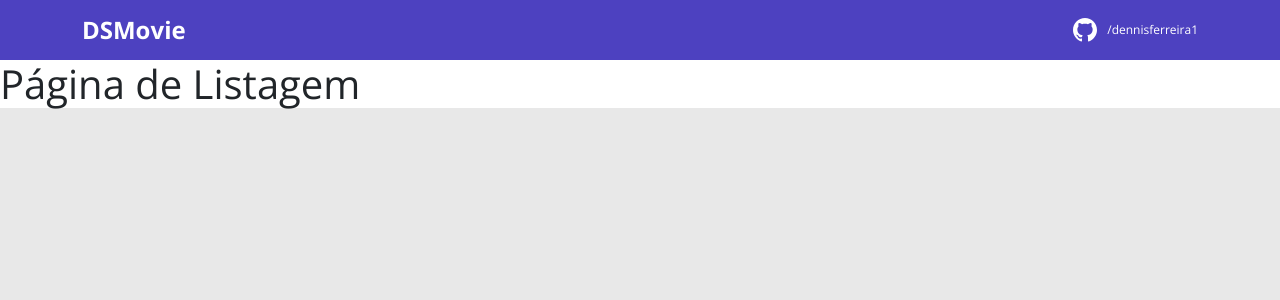
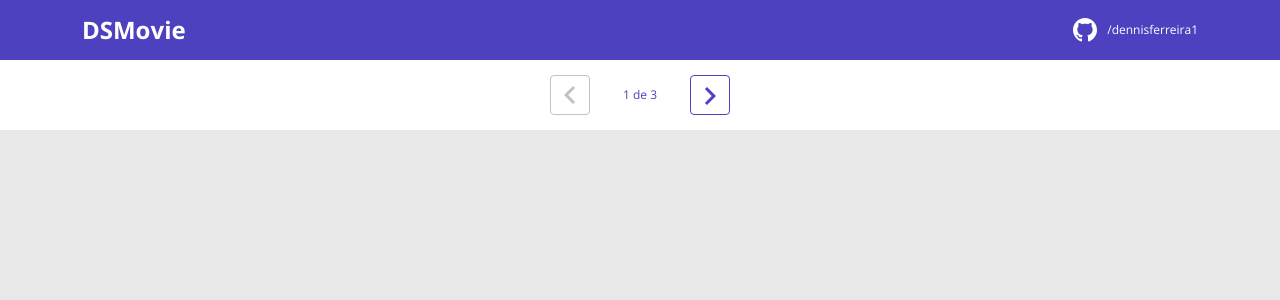
Before and after one commit to dennisferreira1/projeto-dsmovie, a React (Create React App) app in the folder frontend/: page / in a window 1280 px wide. Shown: the top 300 px of the page. Built offline with nearby package versions, Linux system fonts and the light colour scheme.

Commit message:
add paginacao layout

```diff
--- /dev/null
+++ b/frontend/src/componentes/Paginacao/index.tsx
@@ -0,0 +1,20 @@
+import {ReactComponent as Arrow} from 'assets/img/arrow.svg';
+import './styles.css';
+
+function Paginacao() {
+    return (
+        <div className="dsmovie-pagination-container">
+            <div className="dsmovie-pagination-box">
+                <button className="dsmovie-pagination-button" disabled={true} >
+                    <Arrow />
+                </button>
+                <p>{`${1} de ${3}`}</p>
+                <button className="dsmovie-pagination-button" disabled={false} >
+                    <Arrow className="dsmovie-flip-horizontal" />
+                </button>
+            </div>
+        </div>
+    );
+}
+
+export default Paginacao;
--- /dev/null
+++ b/frontend/src/componentes/Paginacao/styles.css
@@ -0,0 +1,53 @@
+.dsmovie-pagination-container {
+    padding: 15px 0;
+    display: flex;
+    justify-content: center;
+    align-items: center;
+}
+
+.dsmovie-pagination-box {
+    width: 180px;
+    display: flex;
+    justify-content: space-between;
+    align-items: center;
+}
+
+.dsmovie-pagination-box form {
+    width: 100%;
+    display: flex;
+}
+
+.dsmovie-pagination-button {
+    width: 40px;
+    height: 40px;
+    border-radius: 4px;
+    background-color: #fff;
+    display: flex;
+    justify-content: center;
+    align-items: center;
+    border: 1px solid var(--color-primary);
+    cursor: pointer;
+}
+
+.dsmovie-pagination-button svg {
+    filter: brightness(0) saturate(100%) invert(26%) sepia(19%) saturate(7395%) hue-rotate(234deg) brightness(89%) contrast(92%);
+}
+
+.dsmovie-pagination-button:disabled {
+    border: 1px solid #c2c2c2;
+    cursor: unset;
+}
+
+.dsmovie-pagination-button:disabled svg {
+    filter: none;
+}
+
+.dsmovie-pagination-container p {
+    margin: 0;
+    font-size: 12px;
+    color: var(--color-primary);
+}
+
+.dsmovie-flip-horizontal {
+    transform: rotate(180deg);
+}
--- a/frontend/src/pages/Listagem/index.tsx
+++ b/frontend/src/pages/Listagem/index.tsx
@@ -1,6 +1,9 @@
+import Paginacao from "componentes/Paginacao";
+
 function Listagem() {
     return (
-        <h1>Página de Listagem</h1>
+       <Paginacao/>
+
     )
 }
 
```
Also changed, not shown: frontend/src/assets/img/arrow.svg (added).
